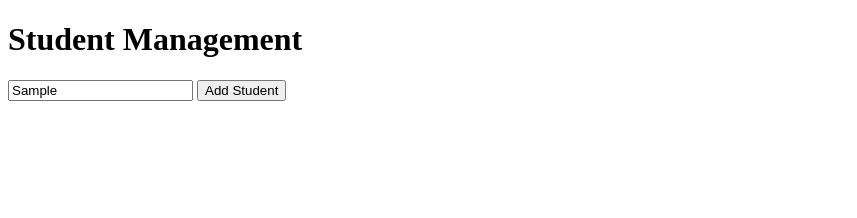
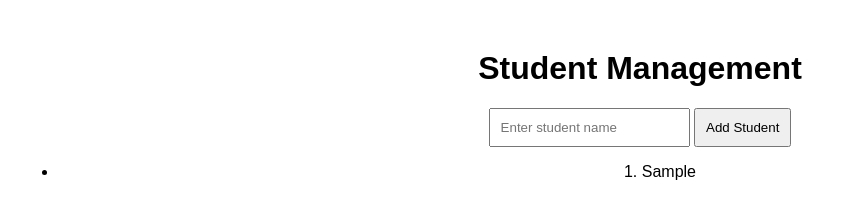
Before and after one commit to pravadaR/SE_lab, a plain HTML site: page Structure.html in a window 1280 px wide. Both pictures are taken after typing "Sample" into the empty fields and a click on the button "Add Student". Shown: the whole page, without its empty margins (0-857 px from the left). Drawn offline with Linux system fonts and the light colour scheme.

Commit message:
Add Student class, link CSS and JS

```diff
--- /dev/null
+++ b/Design.css
@@ -0,0 +1,18 @@
+body {
+  font-family: Arial;
+  text-align: center;
+  margin-top: 50px;
+}
+
+input {
+  padding: 10px;
+}
+
+button {
+  padding: 10px;
+  cursor: pointer;
+}
+
+li {
+  margin: 10px;
+}
--- /dev/null
+++ b/Functionality.js
@@ -0,0 +1,22 @@
+// Stores all Student objects
+let students = [];
+
+// Adds a new student to the list
+function addStudent() {
+  let input = document.getElementById("name");
+  let name = input.value.trim();
+
+  if (name === "") {
+    alert("Please enter a name");
+    return;
+  }
+
+  let student = new Student(students.length + 1, name);
+  students.push(student);
+
+  let li = document.createElement("li");
+  li.innerText = student.getDetails();
+  document.getElementById("studentList").appendChild(li);
+
+  input.value = "";
+}
--- a/Structure.html
+++ b/Structure.html
@@ -2,6 +2,7 @@
 <html>
   <head>
     <title>Student App</title>
+    <link rel="stylesheet" href="Design.css" />
   </head>
   <body>
     <h1>Student Management</h1>
@@ -11,6 +12,7 @@
 
     <ul id="studentList"></ul>
 
-    <script src="script.js"></script>
+    <script src="Student.js"></script>
+    <script src="Functionality.js"></script>
   </body>
 </html>
--- /dev/null
+++ b/Student.js
@@ -0,0 +1,11 @@
+// Student class: represents one student in the system
+class Student {
+  constructor(id, name) {
+    this.id = id;
+    this.name = name;
+  }
+
+  getDetails() {
+    return `${this.id}. ${this.name}`;
+  }
+}
```
